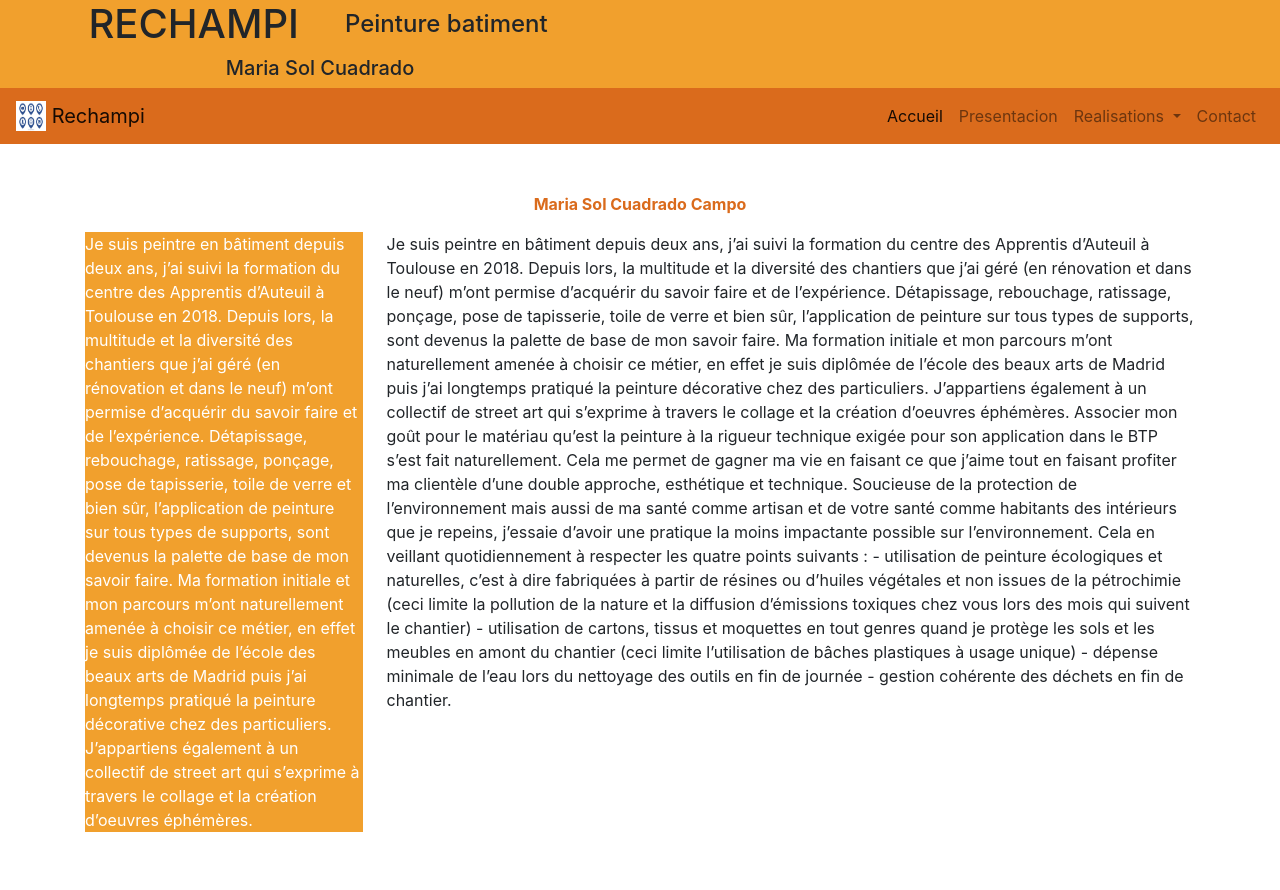
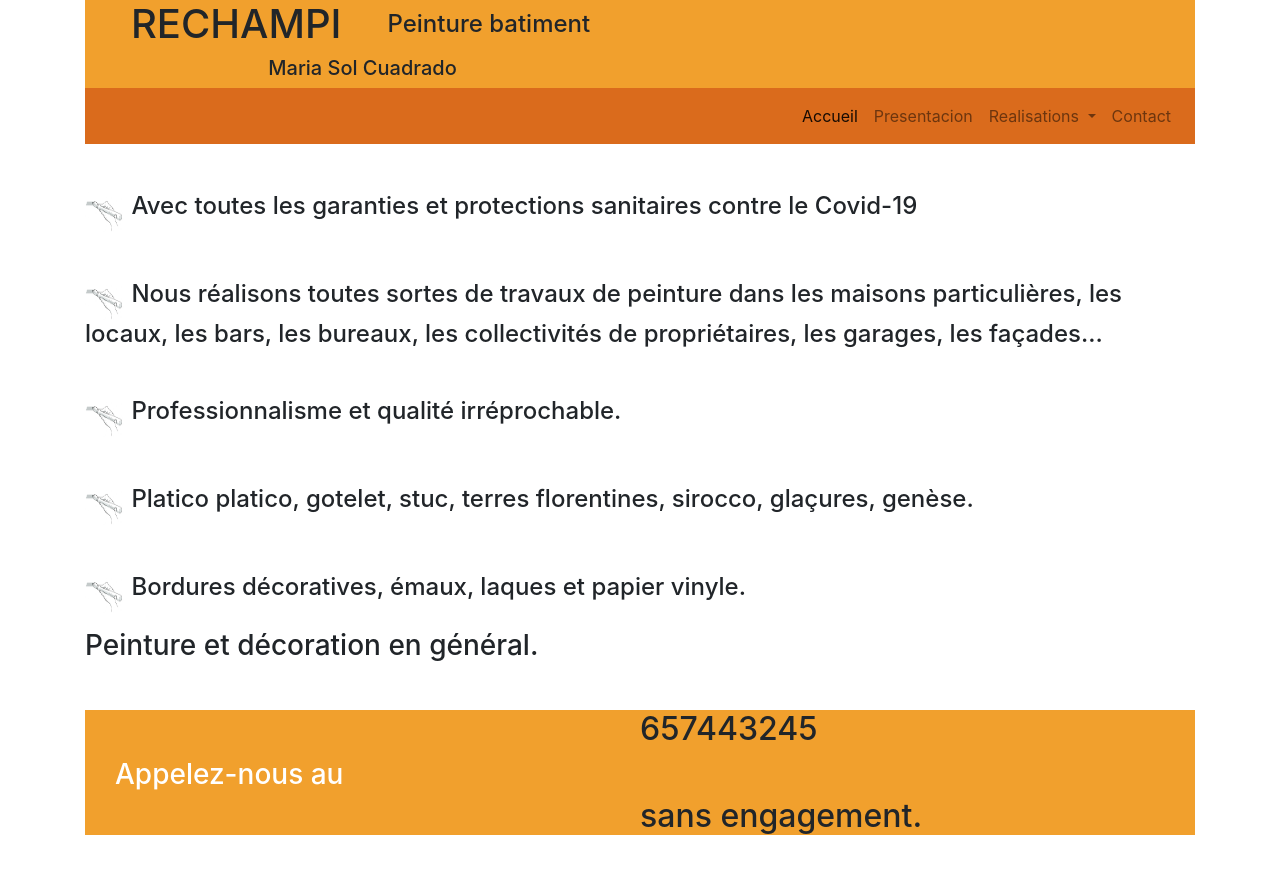
Before and after one commit to SARARIA/rechampi, a plain HTML site: page index.html in a window 1280 px wide. Before the commit the page ends 848 px from the top, so only its background shows below. Drawn offline with nearby package versions, Linux system fonts and the light colour scheme.

Commit message:
Update index.html

```diff
--- a/index.html
+++ b/index.html
@@ -37,6 +37,7 @@ desde el que parten todas las páginas en bootstrap-->
 			background: #BC8023;
 		}
 	</style>
+	<div class="container">
     <title>Rechampi</title>
   </head>
   <body>
@@ -65,8 +66,6 @@ desde el que parten todas las páginas en bootstrap-->
 
 	<nav class="navbar navbar-expand-lg navbar-light bg-color1">
 	   <a class="navbar-brand" href="#">
-		<img src="ImagenesKeka/icono.jpg" width="30" height="30" class="d-inline-block align-top" alt="" loading="lazy">
-		Rechampi
 	  </a>
 	  <button class="navbar-toggler" type="button" data-toggle="collapse" data-target="#navbarNavDropdown" aria-controls="navbarNavDropdown" aria-expanded="false" aria-label="Toggle navigation">
 		<span class="navbar-toggler-icon"></span>
@@ -74,7 +73,7 @@ desde el que parten todas las páginas en bootstrap-->
 	  <div class="collapse navbar-collapse" id="navbarNavDropdown">
 		<ul class="navbar-nav ml-auto">
 		  <li class="nav-item active">
-			<a class="nav-link" href="index.html">Accueil</a>
+			<a class="nav-link" href="indexKeka.html">Accueil</a>
 		  </li>
 		  <li class="nav-item">
 			<a class="nav-link" href="presentacionKek.html">Presentacion</a>
@@ -95,57 +94,54 @@ desde el que parten todas las páginas en bootstrap-->
 		</ul>
 	  </div>
 	</nav>
+	</div>
 	<section class="container">
 		<p class="mt-5 text-center font-weight-bold text-color1">
-			Maria Sol Cuadrado Campo
-			</p><p class="bg-color2 text-white w-25 float-left mr-4">
-			Je suis peintre en bâtiment depuis deux ans, j’ai suivi la formation du centre des Apprentis
-			d’Auteuil à Toulouse en 2018. Depuis lors, la multitude et la diversité des chantiers que j’ai géré (en
-			rénovation et dans le neuf) m’ont permise d’acquérir du savoir faire et de l’expérience. Détapissage,
-			rebouchage, ratissage, ponçage, pose de tapisserie, toile de verre et bien sûr, l’application de
-			peinture sur tous types de supports, sont devenus la palette de base de mon savoir faire.
-			Ma formation initiale et mon parcours m’ont naturellement amenée à choisir ce métier, en effet je
-			suis diplômée de l’école des beaux arts de Madrid puis j’ai longtemps pratiqué la peinture
-			décorative chez des particuliers. J’appartiens également à un collectif de street art qui s’exprime à
-			travers le collage et la création d’oeuvres éphémères.
+			<h4 class="text-black w-65 mr-4">
+			<img src="logo2.jpg" width="40" height="40" class="d-inline-block align-top" alt="" loading="lazy">
+			Avec toutes les garanties et protections sanitaires contre le Covid-19
 		</p>
-		<p>Je suis peintre en bâtiment depuis deux ans, j’ai suivi la formation du centre des Apprentis
-			d’Auteuil à Toulouse en 2018. Depuis lors, la multitude et la diversité des chantiers que j’ai géré (en
-			rénovation et dans le neuf) m’ont permise d’acquérir du savoir faire et de l’expérience. Détapissage,
-			rebouchage, ratissage, ponçage, pose de tapisserie, toile de verre et bien sûr, l’application de
-			peinture sur tous types de supports, sont devenus la palette de base de mon savoir faire.
-			Ma formation initiale et mon parcours m’ont naturellement amenée à choisir ce métier, en effet je
-			suis diplômée de l’école des beaux arts de Madrid puis j’ai longtemps pratiqué la peinture
-			décorative chez des particuliers. J’appartiens également à un collectif de street art qui s’exprime à
-			travers le collage et la création d’oeuvres éphémères.
-			Associer mon goût pour le matériau qu’est la peinture à la rigueur technique exigée pour son
-			application dans le BTP s’est fait naturellement. Cela me permet de gagner ma vie en faisant ce que
-			j’aime tout en faisant profiter ma clientèle d’une double approche, esthétique et technique.
-			Soucieuse de la protection de l’environnement mais aussi de ma santé comme artisan et de votre
-			santé comme habitants des intérieurs que je repeins, j’essaie d’avoir une pratique la moins
-			impactante possible sur l’environnement.
-			Cela en veillant quotidiennement à respecter les quatre points suivants :
-			- utilisation de peinture écologiques et naturelles, c’est à dire fabriquées à partir de résines ou
-			d’huiles végétales et non issues de la pétrochimie (ceci limite la pollution de la nature et la diffusion
-			d’émissions toxiques chez vous lors des mois qui suivent le chantier)
-			- utilisation de cartons, tissus et moquettes en tout genres quand je protège les sols et les meubles en
-			amont du chantier (ceci limite l’utilisation de bâches plastiques à usage unique)
-			- dépense minimale de l’eau lors du nettoyage des outils en fin de journée
-			- gestion cohérente des déchets en fin de chantier.</p>
+		<p class="mt-5 text-center font-weight-bold text-color1">
+			<h4 class="text-black w-65 mr-4">
+			<img src="logo2.jpg" width="40" height="40" class="d-inline-block align-top" alt="" loading="lazy">
+			Nous réalisons toutes sortes de travaux de peinture dans les maisons particulières, les locaux, les bars, les bureaux, les collectivités de propriétaires, les garages, les façades...
+		</p>
+		<p class="mt-5 text-center font-weight-bold text-color1">
+			<h4 class="text-black w-65 mr-4">
+			<img src="logo2.jpg" width="40" height="40" class="d-inline-block align-top" alt="" loading="lazy">
+			Professionnalisme et qualité irréprochable.
+		</p>
+		<p class="mt-5 text-center font-weight-bold text-color1">
+			<h4 class="text-black w-65 mr-4">
+			<img src="logo2.jpg" width="40" height="40" class="d-inline-block align-top" alt="" loading="lazy">
+			Platico platico, gotelet, stuc, terres florentines, sirocco, glaçures, genèse.
+		</p>
+		<p class="mt-5 text-center font-weight-bold text-color1">
+			<h4 class="text-black w-65 mr-4">
+			<img src="logo2.jpg" width="40" height="40" class="d-inline-block align-top" alt="" loading="lazy">
+			Bordures décoratives, émaux, laques et papier vinyle.
+		</p>
+		<p><h3 class="text-black mr-4">Peinture et décoration en général.</h3></p>
+		<div class="container-fluid bg-color2">
+			<div class="container w-50 float-left">
+				<p class="mt-5 font-weight-bold">
+					<h3 class="text-white mr-4">Appelez-nous au</h3>
+				</p>
+				<p class="mt-5 font-weight-bold">
+					<h3 class="text-white mr-4">et nous vous informerons</h3>
+				</p>
+			</div>
+			<div class="container w-50 mr-4">
+				<p class="mt-5  font-weight-bold text-color1">
+					<h2 class="text-black"> 657443245</h2>
+				</p>
+				<p class="mt-5 font-weight-bold">
+					<h2 class="text-black"> sans engagement.</h2>
+				</p>
+			</div>
+		</div>
 	</section>
-	<!-- 	<div class="row">
-			<div class="borde color1 col-sm-12">HEADER</div>
-		</div>
-		<div class="row">
-			<div class="borde color2 col-sm-6 col-md-3">izquierda</div>
-			<div class="borde color3 col-sm-6 col-md-6">Centro</div>
-			<div class="borde color4 col-sm-12 col-md-3">Derecha</div>
-		</div>
-		<div class="row">
-			<div class="borde color5 col-sm-12">FOOTER</div>
-		</div>
 
-	Optional JavaScript -->
     <!-- jQuery first, then Popper.js, then Bootstrap JS -->
     <script src="https://code.jquery.com/jquery-3.5.1.slim.min.js" integrity="sha384-DfXdz2htPH0lsSSs5nCTpuj/zy4C+OGpamoFVy38MVBnE+IbbVYUew+OrCXaRkfj" crossorigin="anonymous"></script>
     <script src="https://cdn.jsdelivr.net/npm/popper.js@1.16.0/dist/umd/popper.min.js" integrity="sha384-Q6E9RHvbIyZFJoft+2mJbHaEWldlvI9IOYy5n3zV9zzTtmI3UksdQRVvoxMfooAo" crossorigin="anonymous"></script>
```
